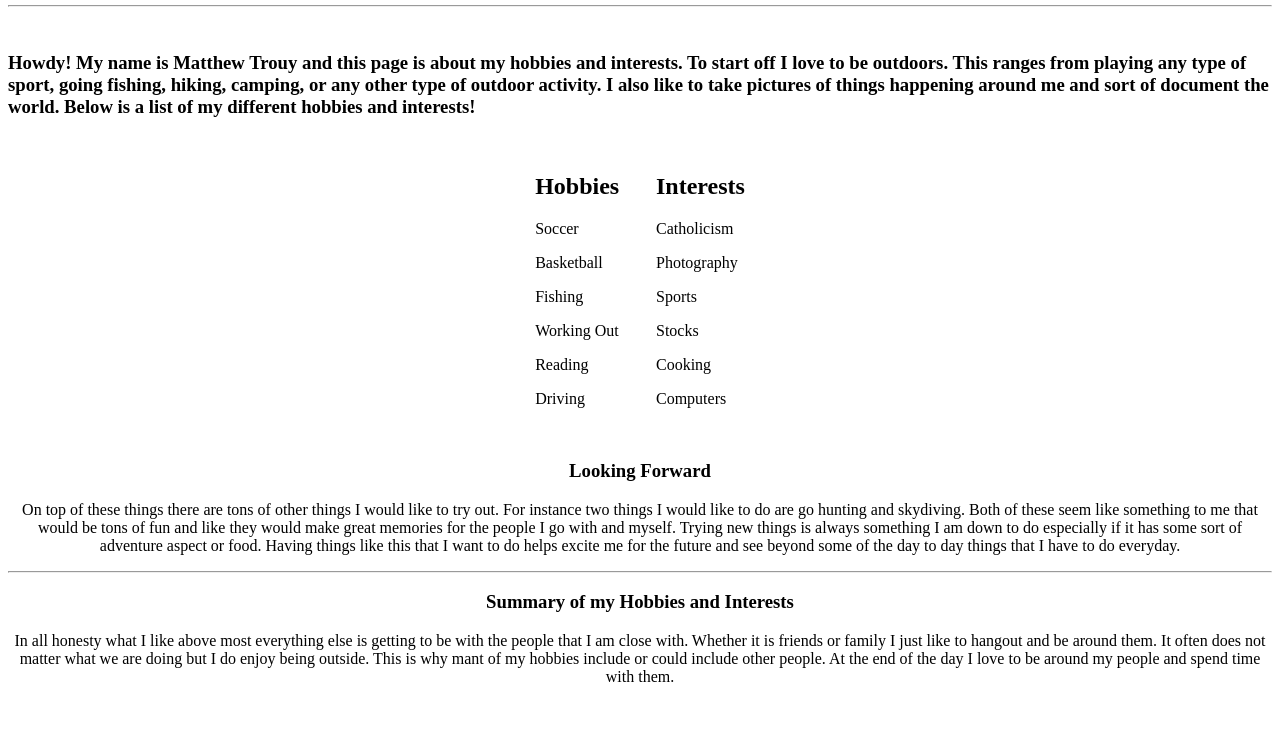
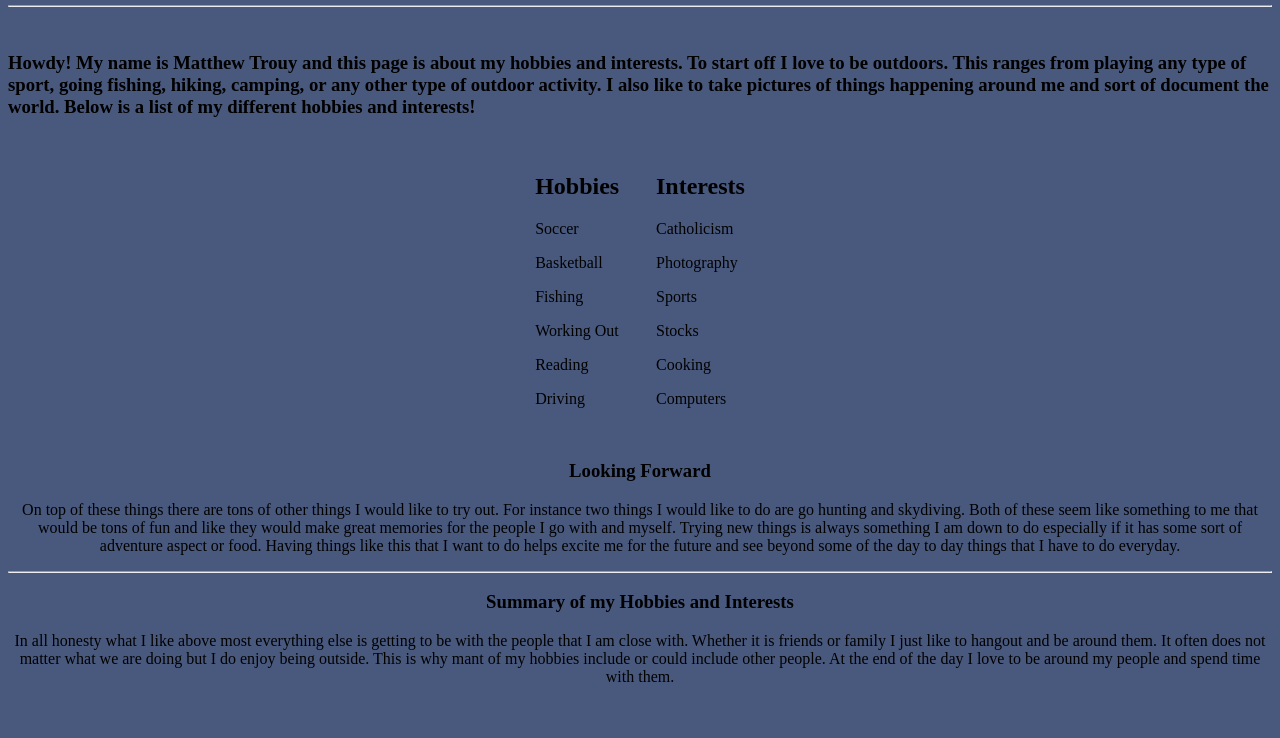
Before and after one commit to mtrouy/Matthew-Trouy.github.io, a plain HTML site: page index.html in a window 1280 px wide. Shown: the part 62-800 px from the top of the page. Drawn offline with Linux system fonts and the light colour scheme.

Commit message:
Update index.html
Added color

```diff
--- a/index.html
+++ b/index.html
@@ -3,6 +3,7 @@
 <head>
   <title>My Hobbies and Interests</title>
 </head>
+  <body bgcolor="49597E"></body>
 <center>
   <h2>My Hobbies and Interests</h2>
 
```
